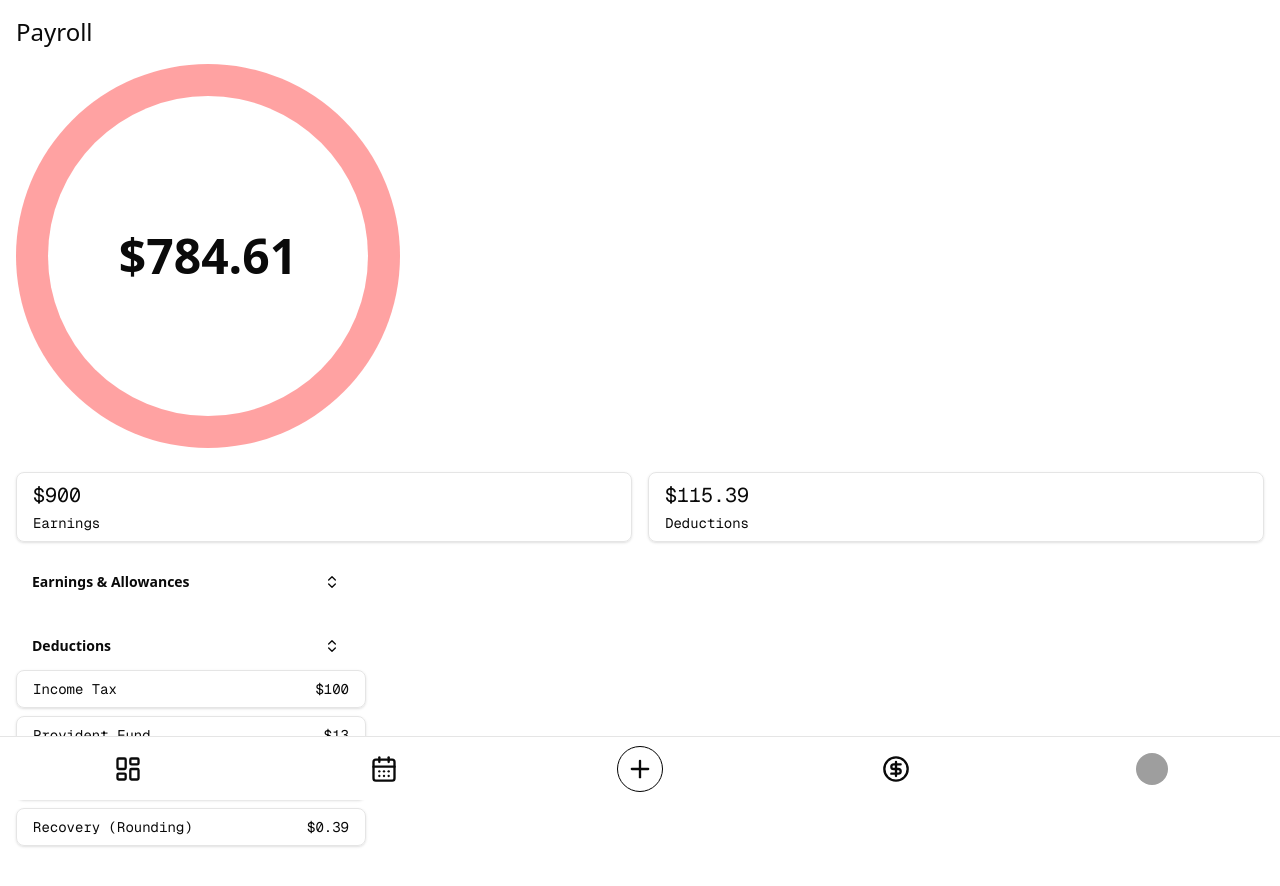
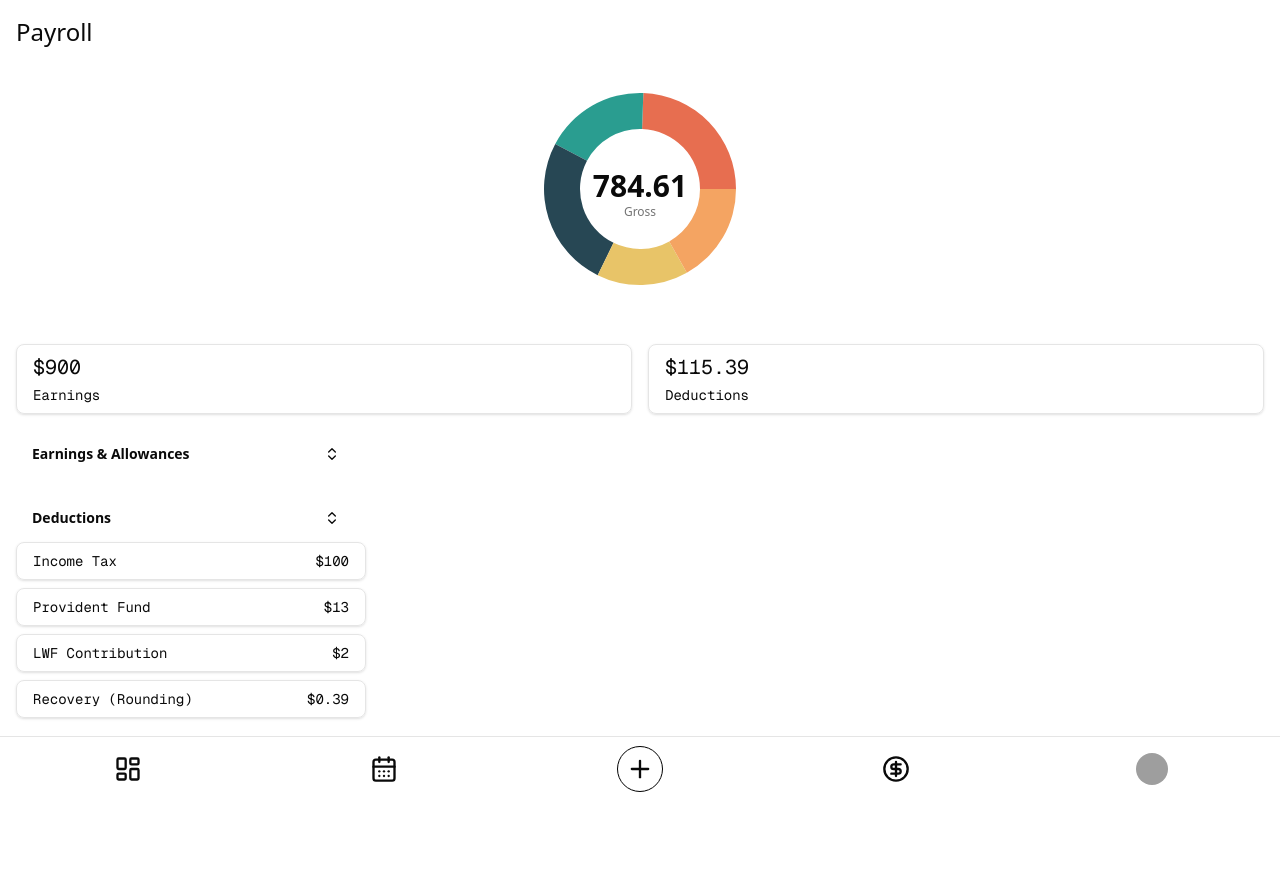
Before and after one commit to VishalR3/connect, a Next.js app: page /payroll in a window 1280 px wide. Shown: the top 886 px of the page. After the commit the page ends 814 px from the top, so only its background shows below. Built offline with nearby package versions, Linux system fonts and the light colour scheme; grey boxes are pictures that could not be loaded.

Commit message:
Added Pie Chart

```diff
--- a/app/globals.css
+++ b/app/globals.css
@@ -64,11 +64,11 @@
   --border: oklch(0.922 0 0);
   --input: oklch(0.922 0 0);
   --ring: oklch(0.708 0 0);
-  --chart-1: oklch(0.646 0.222 41.116);
-  --chart-2: oklch(0.6 0.118 184.704);
-  --chart-3: oklch(0.398 0.07 227.392);
-  --chart-4: oklch(0.828 0.189 84.429);
-  --chart-5: oklch(0.769 0.188 70.08);
+  --chart-1: 12 76% 61%;
+  --chart-2: 173 58% 39%;
+  --chart-3: 197 37% 24%;
+  --chart-4: 43 74% 66%;
+  --chart-5: 27 87% 67%;
   --sidebar: oklch(0.985 0 0);
   --sidebar-foreground: oklch(0.145 0 0);
   --sidebar-primary: oklch(0.205 0 0);
@@ -98,11 +98,11 @@
   --border: oklch(1 0 0 / 10%);
   --input: oklch(1 0 0 / 15%);
   --ring: oklch(0.556 0 0);
-  --chart-1: oklch(0.488 0.243 264.376);
-  --chart-2: oklch(0.696 0.17 162.48);
-  --chart-3: oklch(0.769 0.188 70.08);
-  --chart-4: oklch(0.627 0.265 303.9);
-  --chart-5: oklch(0.645 0.246 16.439);
+  --chart-1: 220 70% 50%;
+  --chart-2: 160 60% 45%;
+  --chart-3: 30 80% 55%;
+  --chart-4: 280 65% 60%;
+  --chart-5: 340 75% 55%;
   --sidebar: oklch(0.205 0 0);
   --sidebar-foreground: oklch(0.985 0 0);
   --sidebar-primary: oklch(0.488 0.243 264.376);
--- a/app/payroll/page.tsx
+++ b/app/payroll/page.tsx
@@ -71,7 +71,7 @@ export default function Payroll() {
   );
   return (
     <div className="flex flex-col gap-6 py-4">
-      <div>
+      <div className="flex justify-center w-full h-64">
         <PayrollPieChart value={totalEarnings - totalDeductions} />
       </div>
       <div>
--- a/app/payroll/payroll-pie-chart.tsx
+++ b/app/payroll/payroll-pie-chart.tsx
@@ -1,10 +1,94 @@
+"use client";
+import {
+  ChartConfig,
+  ChartContainer,
+  ChartTooltip,
+  ChartTooltipContent,
+} from "@/components/ui/chart";
+import { Label, Pie, PieChart } from "recharts";
+
+const chartData = [
+  { browser: "chrome", visitors: 275, fill: "var(--color-chrome)" },
+  { browser: "safari", visitors: 200, fill: "var(--color-safari)" },
+  { browser: "firefox", visitors: 287, fill: "var(--color-firefox)" },
+  { browser: "edge", visitors: 173, fill: "var(--color-edge)" },
+  { browser: "other", visitors: 190, fill: "var(--color-other)" },
+];
+const chartConfig = {
+  visitors: {
+    label: "Visitors",
+  },
+  chrome: {
+    label: "Chrome",
+    color: "hsl(var(--chart-1))",
+  },
+  safari: {
+    label: "Safari",
+    color: "hsl(var(--chart-2))",
+  },
+  firefox: {
+    label: "Firefox",
+    color: "hsl(var(--chart-3))",
+  },
+  edge: {
+    label: "Edge",
+    color: "hsl(var(--chart-4))",
+  },
+  other: {
+    label: "Other",
+    color: "hsl(var(--chart-5))",
+  },
+} satisfies ChartConfig;
+
 export default function PayrollPieChart({ value }: { value: number }) {
   return (
-    <div className="w-full aspect-square relative max-w-96">
-      <div className="w-full h-full aspect-square rounded-full bg-red-300"></div>
-      <div className="absolute top-8 left-8 right-8 bottom-8 aspect-square rounded-full bg-white grid place-items-center">
-        <div className="text-5xl font-bold">${value}</div>
-      </div>
-    </div>
+    <ChartContainer
+      config={chartConfig}
+      className="mx-auto aspect-square max-h-[250px]"
+    >
+      <PieChart>
+        <ChartTooltip
+          cursor={false}
+          content={<ChartTooltipContent hideLabel />}
+        />
+        <Pie
+          data={chartData}
+          dataKey="visitors"
+          nameKey="browser"
+          innerRadius={60}
+          strokeWidth={5}
+        >
+          <Label
+            content={({ viewBox }) => {
+              if (viewBox && "cx" in viewBox && "cy" in viewBox) {
+                return (
+                  <text
+                    x={viewBox.cx}
+                    y={viewBox.cy}
+                    textAnchor="middle"
+                    dominantBaseline="middle"
+                  >
+                    <tspan
+                      x={viewBox.cx}
+                      y={viewBox.cy}
+                      className="fill-foreground text-3xl font-bold"
+                    >
+                      {value}
+                    </tspan>
+                    <tspan
+                      x={viewBox.cx}
+                      y={(viewBox.cy || 0) + 24}
+                      className="fill-muted-foreground"
+                    >
+                      Gross
+                    </tspan>
+                  </text>
+                );
+              }
+            }}
+          />
+        </Pie>
+      </PieChart>
+    </ChartContainer>
   );
 }
--- a/eslint.config.mjs
+++ b/eslint.config.mjs
@@ -14,6 +14,7 @@ const eslintConfig = [
   {
     rules: {
       "@typescript-eslint/no-explicit-any": "off",
+      "react-hooks/exhaustive-deps": "off",
     },
   },
 ];
```
